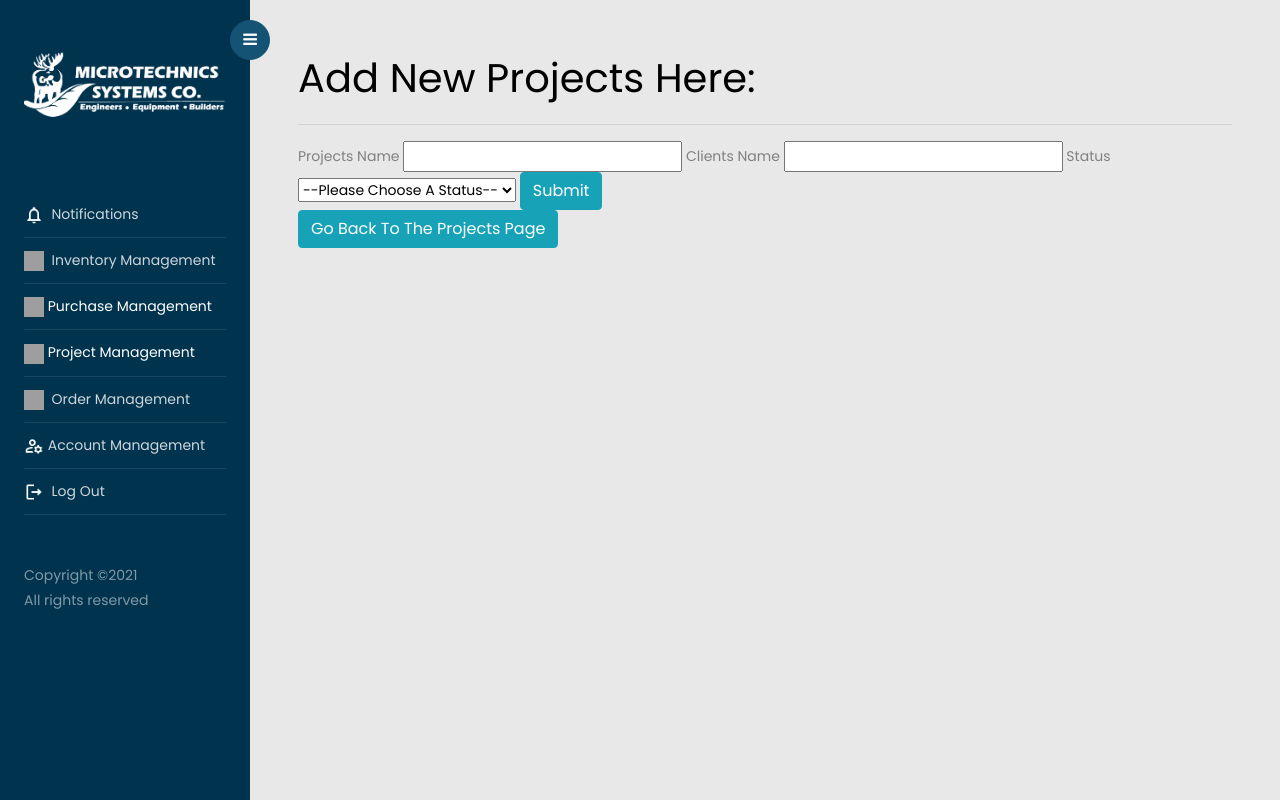
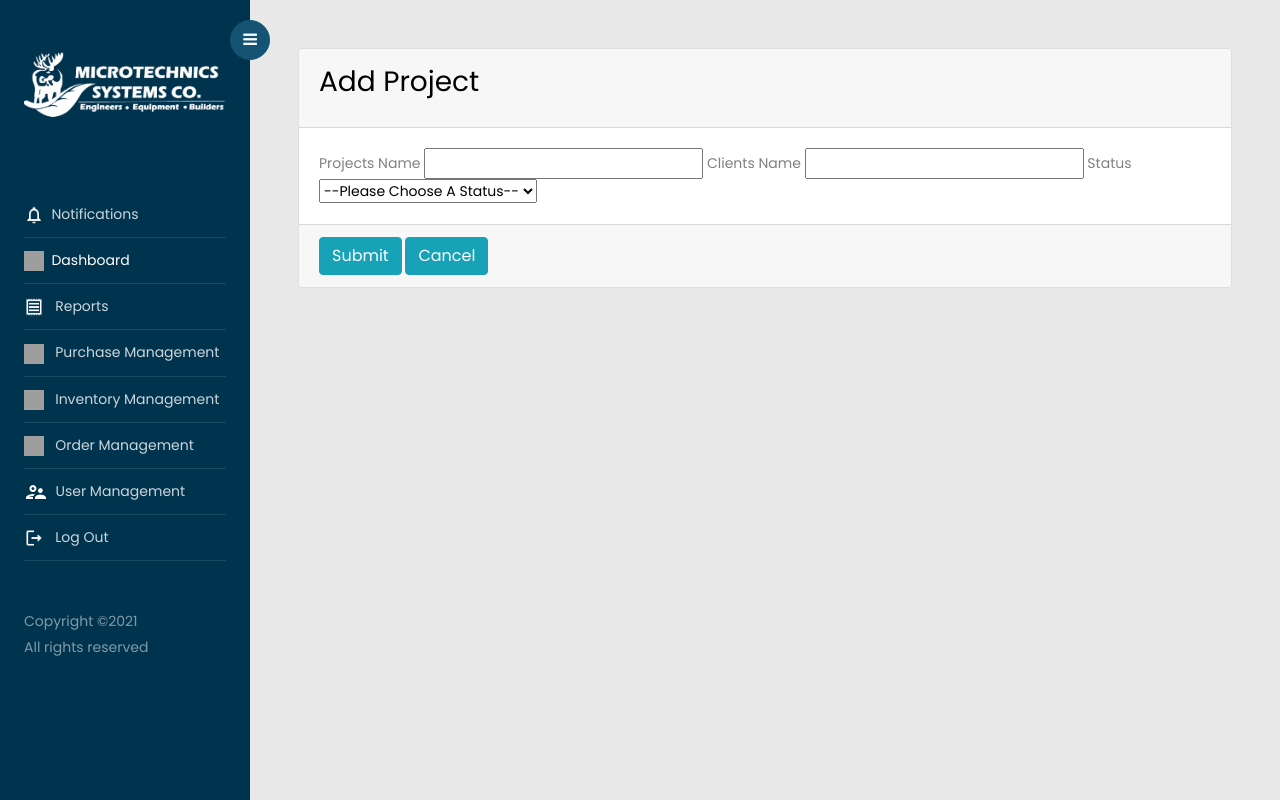
Before and after one commit to dandani-cs/microtechnics_ims, a Django app: page /projects/projects_add in a window 1280 px wide. Run offline with Django 3.2, Linux system fonts and the light colour scheme; some libraries are stand-ins or nearby versions; grey boxes are pictures that could not be loaded.

Commit message:
Finalizations

```diff
--- a/microtechnics_ims/settings.py
+++ b/microtechnics_ims/settings.py
@@ -42,7 +42,8 @@ INSTALLED_APPS = [
     'accounts.apps.AccountsConfig',
     'inventory.apps.InventoryConfig',
     'projects',
-    'django_filters'
+    'django_filters',
+
 ]
 
 MIDDLEWARE = [
--- a/projects/views.py
+++ b/projects/views.py
@@ -10,8 +10,7 @@ from .filters import ProjectsFilter
 class ProjectsView(ListView):
     model = Projects
     template_name = "projects.html"
-    paginate_by = 5
-    projects_filter = ProjectsFilter()
+    paginate_by = 10
 
 
 
--- a/templates/projects.html
+++ b/templates/projects.html
@@ -1,4 +1,4 @@
-{% extends "Empbase.html" %}
+{% extends "Adminbase.html" %}
 
 {% block title %}
   Projects
@@ -9,6 +9,10 @@
   <meta charset="utf-8">
   <meta name="viewport" content="width=device-width, initial-scale=1">
   <link rel="stylesheet" href="https://maxcdn.bootstrapcdn.com/bootstrap/3.4.1/css/bootstrap.min.css">
+  <link href="https://fonts.googleapis.com/css?family=Poppins:300,400,500,600,700,800,900" rel="stylesheet">
+  <link rel="stylesheet" href="https://stackpath.bootstrapcdn.com/font-awesome/4.7.0/css/font-awesome.min.css">
+  <link rel="stylesheet" href="https://cdn.jsdelivr.net/npm/bootstrap-icons@1.4.1/font/bootstrap-icons.css">
+  <link rel="stylesheet" href="https://cdn.jsdelivr.net/npm/admin-lte@3.1/dist/css/adminlte.min.css">
   <script src="https://ajax.googleapis.com/ajax/libs/jquery/3.5.1/jquery.min.js"></script>
   <script src="https://maxcdn.bootstrapcdn.com/bootstrap/3.4.1/js/bootstrap.min.js"></script>
   <script src="https://maxcdn.bootstrapcdn.com/bootstrap/4.5.2/js/bootstrap.min.js"></script>
@@ -24,60 +28,44 @@
 {% block content %}
 {% include 'content-header.html' %}
 
+<div class="col-md-12">
+  {% if object_list %}
+  <div class="row">
+      <div class="col-12">
+          <div class="card">
 
-{% if object_list %}
-<section class="projects no-padding-top">
-<div class="container">
-  <!-- Project-->
-
-    <section class="projects no-padding-top">
-    <div class="container">
-      <div class="project">
-        <div class="row bg-white has-shadow">
-          <div class="left-col col-lg-6 d-flex align-items-center justify-content-between">
-            <table class="table table-hover" id="projectsTable">
+              <!-- /.card-header -->
+              <div class="card-body table-responsive p-0">
+                  <table class="table table-hover" id="categoryTable">
                       <thead>
                           <tr>
-                      <tr>
-                          <th>Project ID:</th>
-                          <th>Project Name:</th>
+                              <th>Project ID</th>
+                              <th>Project Name</th>
                               <th>Client Name:</th>
-                          <th >Date Created:</th>
+                              <th>Date Created:</th>
                               <th>Status:</th>
-                       </tr>
                           </tr>
                       </thead>
                       <tbody>
-
                           {% for Projects in object_list %}
                               <tr>
-                  <td>{{Projects.project_ID}}</td>
-                  <td>{{Projects.projects_Name}}</td>
-                  <td>{{Projects.clients_Name}}</td>
-                  <td>{{Projects.date_Created}}</td>
-                  <td>{{Projects.status}}</td>
-                  <td>
+                                  <td><b>{{ Projects.project_ID }}</b></td>
+                                  <td>{{ Projects.projects_Name }}</td>
+                                  <td>{{ Projects.clients_Name }}</td>
+                                  <td>{{ Projects.date_Created }}</td>
+                                  <td>{{ Projects.status }}</td>
+                                  <!-- tools -->
+                                  <td class="project-actions text-right">
                                       <a href="{% url 'projects_edit' Projects.pk %}" class="btn btn-info float-middle">Edit</a>
                                       <a href="{% url 'projects_delete' Projects.pk %}" class="btn btn-danger float-right"></i>Delete</a>
                                   </td>
                               </tr>
                           {% endfor %}
-               {% else %}
-               <tr>
-                <td>
-                     <div class="container">
-                       <div class="jumbotron">
-                         <h1>Projects are Empty! Please Add a New Project</h1>
-                       </div>
-                    </div>
-              </td>
-           </tr>
-           <a href="{% url 'projects_add' %}" class="btn btn-info float-left"><i class="fa fa-plus"></i>Add A New Project</a>
-
-            {% endif %}
                       </tbody>
                   </table>
-
+              </div>
+              <!-- /.card-body -->
+              <div class="card-footer clearfix">
                   <!-- table pagination -->
                   {% if page_obj.has_other_pages %}
                       <ul class="pagination pagination-sm m-0 float-left">
@@ -94,7 +82,9 @@
                           {% for page_num in page_obj.paginator.page_range %}
                               {% if page_obj.number == page_num %}
                                   <li class="page-item active">
-                <span class="page-link">{{ page_num }}</span>
+                                      <span class="page-link">
+                                          {{ page_num }}
+                                      </span>
                                   </li>
                               {% else %}
                                   <li class="page-item">
@@ -105,7 +95,7 @@
 
                           {% if page_obj.has_next %}
                               <li class="page-item">
-            <a href="?page={{ page_obj.next_page_number}}" class="page-link">Next</a>
+                                  <a href="?page={{ page_obj.next_page_number }}" class="page-link">Next</a>
                               </li>
                           {% else %}
                               <li class="page-item disabled">
@@ -114,17 +104,19 @@
                           {% endif %}
                       </ul>
                   {% endif %}
+                  <a href="{% url 'projects_add' %}" class="btn btn-success btn-sm float-right" tabindex="-1"><i class="fa fa-plus"></i> Create New Project</a>
               </div>
           </div>
       </div>
   </div>
-
-    </section>
-
-    <br>
-    <br>
-
-
-    <a href="{% url 'projects_add' %}" class="btn btn-info float-left"><i class="fa fa-plus"></i>Add A New Project</a>
-
+</div>
+{% else %}
+<div class="jumbotron" style="background-color: transparent;">
+  <h1 class="display-4">No Projects yet!</h1>
+  <p class="lead">The table is currently empty.</p>
+  <hr class="my-4">
+  <p>Why don't you start <a href="{% url 'projects_add' %}">adding new Projects</a>?</p>
+</div>
+{% endif %}
+<!-- /.col-md-12 -->
 {% endblock content %}
--- a/templates/projects_add.html
+++ b/templates/projects_add.html
@@ -5,22 +5,32 @@
 {% endblock title %}
 
 {% block content %}
-
-<h1>Add New Projects Here:</h1>
-    <hr>
-
-    <form method = "POST">
+<section class="content">
+    <div class="row">
+        <div class="col-md-12">
+            <div class="card card-primary">
+                <div class="card-header">
+                    <h3 class="card-title">
+                        Add Project
+                    </h3>
+                </div>
+                <form action="" method="POST">
+                    <div class="card-body">
                         {% csrf_token %}
                         {% for field in projectsForm %}
                         <tr>
                             <th>{{ field.label }}</th>
                             <td>{{ field }}</td>
                         </tr>
-
-
                         {% endfor %}
+                    </div>
+                    <div class="card-footer">
                       <button class="btn btn-info" type="submit">Submit</button>
+                      <a href="{% url 'projects_view' %}" class="btn btn-info">Cancel</a>
+                    </div>
                 </form>
-
-<a href="{% url 'projects_view' %}" class="btn btn-info float-left">Go Back To The Projects Page</a>
+            </div>
+        </div>
+    </div>
+</section>
 {% endblock content %}
```
Also changed, not shown: templates/projects_delete.html (+8 -4 lines), templates/projects_edit.html (+19 -8 lines), db.sqlite3, projects/forms.py (line endings or trailing spaces), 2 other files. Lines whose indentation alone changed are shown as unchanged.
